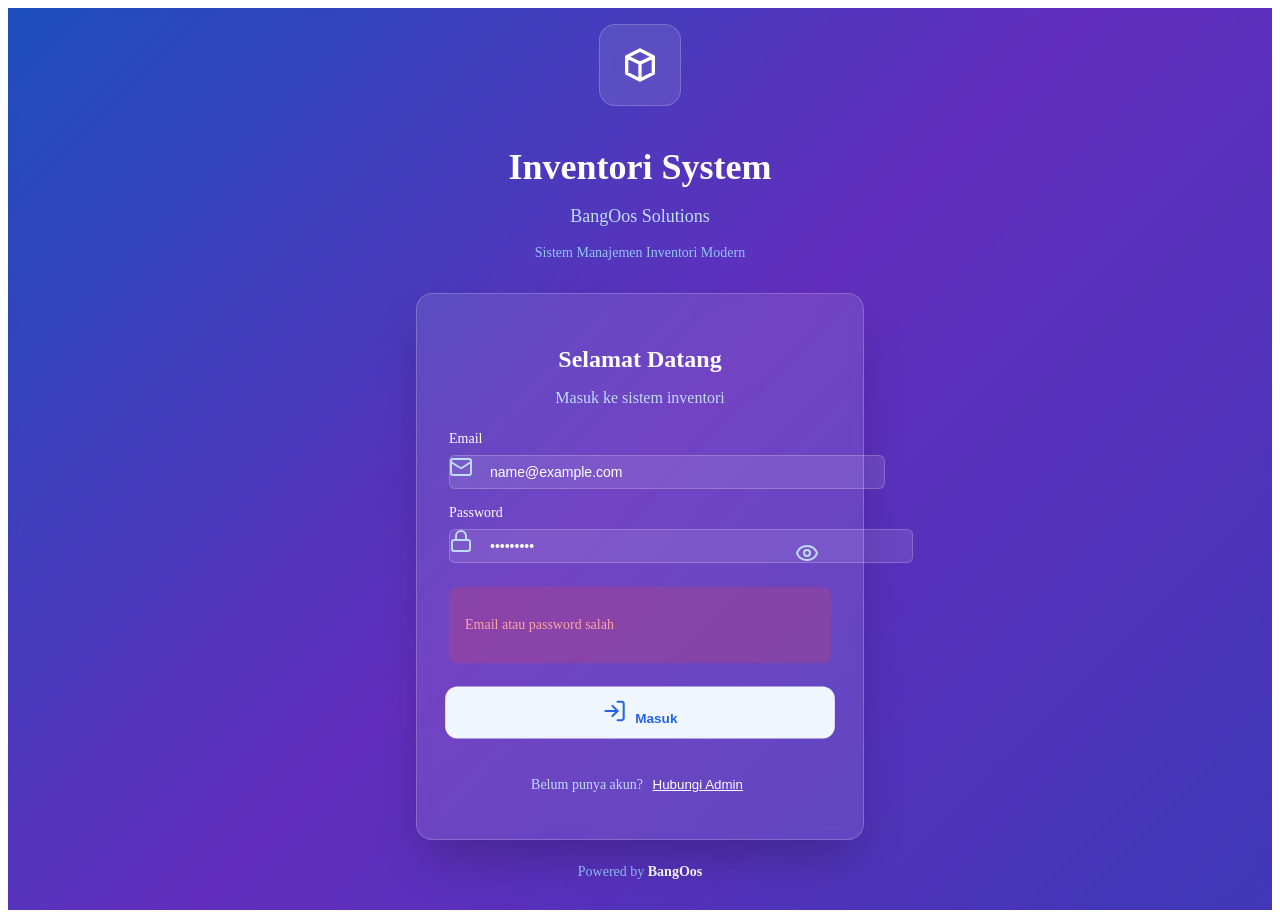
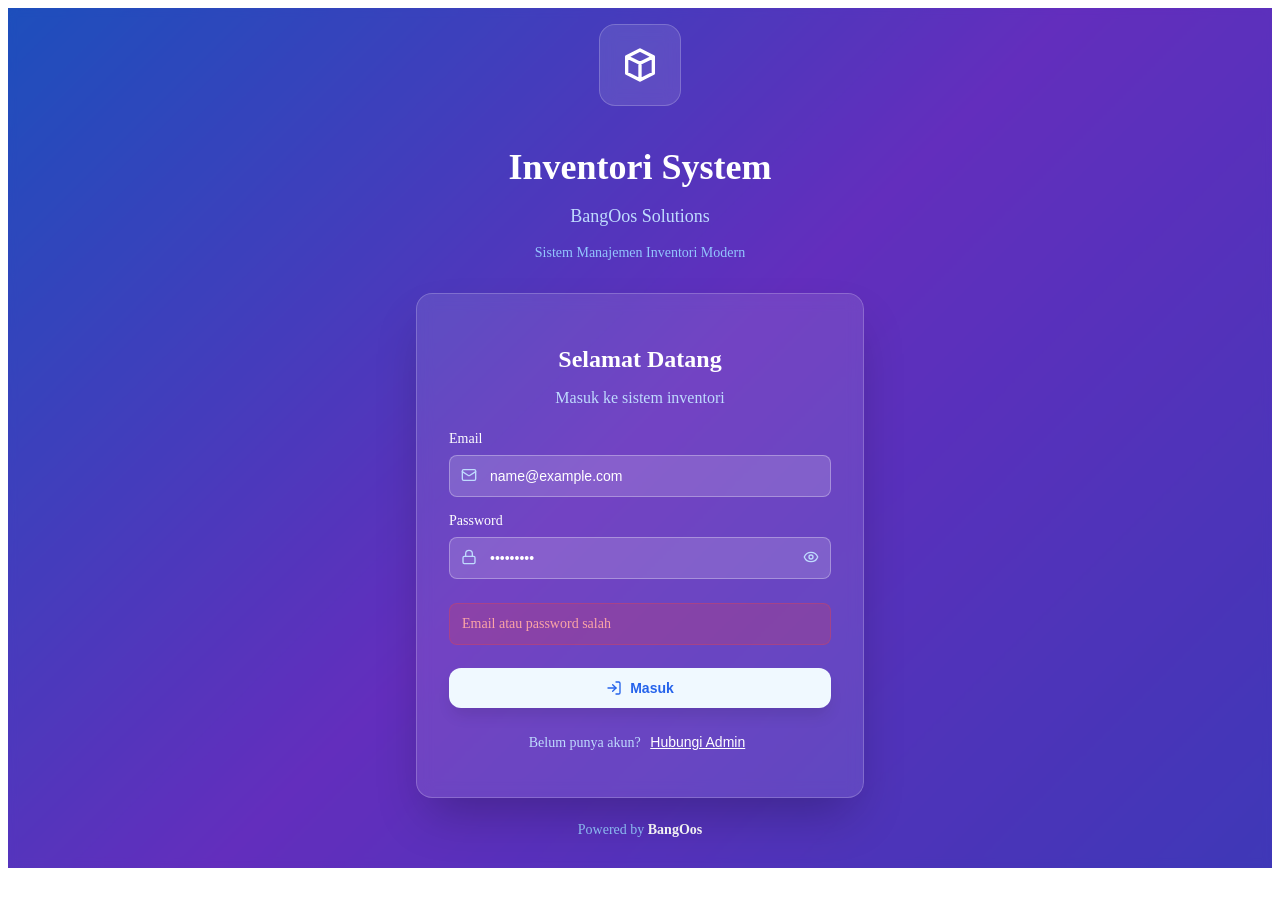
Before and after one commit to bangoosrox/bangoos-inventori, a Next.js app: page / in a window 1280 px wide. Both pictures are taken after typing "name@example.com", "Sample123" into the empty fields and a click on the button "Masuk". After the commit the page ends 876 px from the top, so only its background shows below. Built offline with nearby package versions, Linux system fonts and the light colour scheme; no server answers.

Commit message:
Complete rewrite of LoginForm with forceful inline styles

```diff
--- a/components/auth/LoginForm.tsx
+++ b/components/auth/LoginForm.tsx
@@ -33,35 +33,34 @@ export default function LoginForm() {
     }
   };
 
-  const inputStyle = {
-    backgroundColor: "rgba(255, 255, 255, 0.1)",
-    borderColor: "rgba(255, 255, 255, 0.2)",
-    color: "white",
-    paddingLeft: "2.5rem",
-    paddingRight: "2.5rem",
-  };
-
-  const buttonStyle = {
-    backgroundColor: "white",
-    color: "#2563eb",
-    fontWeight: "600",
-    padding: "0.75rem 1rem",
-    borderRadius: "0.75rem",
-    border: "none",
-    cursor: "pointer",
-    transition: "all 0.2s",
-    width: "100%",
-  };
-
   return (
-    <form onSubmit={handleSubmit} style={{ display: "flex", flexDirection: "column", gap: "1.5rem" }}>
-      <div style={{ display: "flex", flexDirection: "column", gap: "1rem" }}>
-        <div style={{ display: "flex", flexDirection: "column", gap: "0.5rem" }}>
-          <label htmlFor="email" style={{ color: "white", fontSize: "0.875rem", fontWeight: "500" }}>
+    <form onSubmit={handleSubmit}>
+      <div style={{ marginBottom: "1.5rem" }}>
+        <div style={{ marginBottom: "1rem" }}>
+          <label
+            htmlFor="email"
+            style={{
+              display: "block",
+              color: "white",
+              fontSize: "0.875rem",
+              fontWeight: "500",
+              marginBottom: "0.5rem",
+            }}
+          >
             Email
           </label>
           <div style={{ position: "relative" }}>
-            <Mail className="absolute left-3 top-3 h-4 w-4" style={{ color: "#BFDBFE" }} />
+            <Mail
+              style={{
+                position: "absolute",
+                left: "0.75rem",
+                top: "0.75rem",
+                width: "1rem",
+                height: "1rem",
+                color: "#BFDBFE",
+                zIndex: 1,
+              }}
+            />
             <input
               id="email"
               type="email"
@@ -70,24 +69,55 @@ export default function LoginForm() {
               onChange={(e) => setEmail(e.target.value)}
               required
               style={{
-                ...inputStyle,
                 width: "100%",
-                padding: "0.5rem 0.75rem 0.5rem 2.5rem",
-                borderRadius: "0.375rem",
-                border: "1px solid rgba(255, 255, 255, 0.2)",
+                padding: "0.75rem",
+                paddingLeft: "2.5rem",
+                backgroundColor: "rgba(255, 255, 255, 0.15)",
+                border: "1px solid rgba(255, 255, 255, 0.3)",
+                borderRadius: "0.5rem",
+                color: "white",
                 fontSize: "0.875rem",
                 outline: "none",
+                boxSizing: "border-box",
+                transition: "all 0.2s",
+              }}
+              onFocus={(e) => {
+                e.target.style.borderColor = "rgba(255, 255, 255, 0.5)";
+                e.target.style.backgroundColor = "rgba(255, 255, 255, 0.2)";
+              }}
+              onBlur={(e) => {
+                e.target.style.borderColor = "rgba(255, 255, 255, 0.3)";
+                e.target.style.backgroundColor = "rgba(255, 255, 255, 0.15)";
               }}
             />
           </div>
         </div>
 
-        <div style={{ display: "flex", flexDirection: "column", gap: "0.5rem" }}>
-          <label htmlFor="password" style={{ color: "white", fontSize: "0.875rem", fontWeight: "500" }}>
+        <div style={{ marginBottom: "1rem" }}>
+          <label
+            htmlFor="password"
+            style={{
+              display: "block",
+              color: "white",
+              fontSize: "0.875rem",
+              fontWeight: "500",
+              marginBottom: "0.5rem",
+            }}
+          >
             Password
           </label>
           <div style={{ position: "relative" }}>
-            <Lock className="absolute left-3 top-3 h-4 w-4" style={{ color: "#BFDBFE" }} />
+            <Lock
+              style={{
+                position: "absolute",
+                left: "0.75rem",
+                top: "0.75rem",
+                width: "1rem",
+                height: "1rem",
+                color: "#BFDBFE",
+                zIndex: 1,
+              }}
+            />
             <input
               id="password"
               type={showPassword ? "text" : "password"}
@@ -95,13 +125,26 @@ export default function LoginForm() {
               onChange={(e) => setPassword(e.target.value)}
               required
               style={{
-                ...inputStyle,
                 width: "100%",
-                padding: "0.5rem 2.5rem 0.5rem 2.5rem",
-                borderRadius: "0.375rem",
-                border: "1px solid rgba(255, 255, 255, 0.2)",
+                padding: "0.75rem",
+                paddingLeft: "2.5rem",
+                paddingRight: "2.5rem",
+                backgroundColor: "rgba(255, 255, 255, 0.15)",
+                border: "1px solid rgba(255, 255, 255, 0.3)",
+                borderRadius: "0.5rem",
+                color: "white",
                 fontSize: "0.875rem",
                 outline: "none",
+                boxSizing: "border-box",
+                transition: "all 0.2s",
+              }}
+              onFocus={(e) => {
+                e.target.style.borderColor = "rgba(255, 255, 255, 0.5)";
+                e.target.style.backgroundColor = "rgba(255, 255, 255, 0.2)";
+              }}
+              onBlur={(e) => {
+                e.target.style.borderColor = "rgba(255, 255, 255, 0.3)";
+                e.target.style.backgroundColor = "rgba(255, 255, 255, 0.15)";
               }}
             />
             <button
@@ -116,9 +159,18 @@ export default function LoginForm() {
                 color: "#BFDBFE",
                 cursor: "pointer",
                 padding: "0",
+                display: "flex",
+                alignItems: "center",
+                justifyContent: "center",
+              }}
+              onMouseOver={(e) => {
+                e.currentTarget.style.color = "white";
+              }}
+              onMouseOut={(e) => {
+                e.currentTarget.style.color = "#BFDBFE";
               }}
             >
-              {showPassword ? <EyeOff className="h-4 w-4" /> : <Eye className="h-4 w-4" />}
+              {showPassword ? <EyeOff style={{ width: "1rem", height: "1rem" }} /> : <Eye style={{ width: "1rem", height: "1rem" }} />}
             </button>
           </div>
         </div>
@@ -128,13 +180,21 @@ export default function LoginForm() {
         <div
           style={{
             backgroundColor: "rgba(239, 68, 68, 0.2)",
-            borderColor: "rgba(239, 68, 68, 0.3)",
-            borderWidth: "1px",
+            border: "1px solid rgba(239, 68, 68, 0.3)",
             borderRadius: "0.5rem",
-            padding: "1rem",
+            padding: "0.75rem",
+            marginBottom: "1.5rem",
           }}
         >
-          <p style={{ color: "#FCA5A5", fontSize: "0.875rem" }}>{error}</p>
+          <p
+            style={{
+              color: "#FCA5A5",
+              fontSize: "0.875rem",
+              margin: 0,
+            }}
+          >
+            {error}
+          </p>
         </div>
       )}
 
@@ -142,37 +202,52 @@ export default function LoginForm() {
         type="submit"
         disabled={loading}
         style={{
-          ...buttonStyle,
+          width: "100%",
+          backgroundColor: "white",
+          color: "#2563eb",
+          fontWeight: "600",
+          padding: "0.75rem 1rem",
+          borderRadius: "0.75rem",
+          border: "none",
+          cursor: loading ? "not-allowed" : "pointer",
+          fontSize: "0.875rem",
+          display: "flex",
+          alignItems: "center",
+          justifyContent: "center",
+          gap: "0.5rem",
+          transition: "all 0.2s",
           opacity: loading ? 0.5 : 1,
-          cursor: loading ? "not-allowed" : "pointer",
+          boxShadow: "0 4px 6px -1px rgba(0, 0, 0, 0.1)",
         }}
         onMouseOver={(e) => {
           if (!loading) {
-            e.currentTarget.style.backgroundColor = "#EFF6FF";
-            e.currentTarget.style.transform = "scale(1.02)";
+            e.currentTarget.style.backgroundColor = "#F0F9FF";
+            e.currentTarget.style.transform = "translateY(-1px)";
+            e.currentTarget.style.boxShadow = "0 10px 15px -3px rgba(0, 0, 0, 0.1)";
           }
         }}
         onMouseOut={(e) => {
           if (!loading) {
             e.currentTarget.style.backgroundColor = "white";
-            e.currentTarget.style.transform = "scale(1)";
+            e.currentTarget.style.transform = "translateY(0)";
+            e.currentTarget.style.boxShadow = "0 4px 6px -1px rgba(0, 0, 0, 0.1)";
           }
         }}
       >
         {loading ? (
           <>
-            <Loader2 className="mr-2 h-4 w-4 animate-spin" style={{ display: "inline-block", marginRight: "0.5rem" }} />
+            <Loader2 style={{ width: "1rem", height: "1rem", animation: "spin 1s linear infinite" }} />
             Masuk...
           </>
         ) : (
           <>
-            <LogIn className="mr-2 h-4 w-4" style={{ display: "inline-block", marginRight: "0.5rem" }} />
+            <LogIn style={{ width: "1rem", height: "1rem" }} />
             Masuk
           </>
         )}
       </button>
 
-      <div style={{ textAlign: "center" }}>
+      <div style={{ textAlign: "center", marginTop: "1.5rem" }}>
         <p style={{ color: "#BFDBFE", fontSize: "0.875rem" }}>
           Belum punya akun?{" "}
           <button
@@ -183,6 +258,7 @@ export default function LoginForm() {
               color: "white",
               textDecoration: "underline",
               cursor: "pointer",
+              fontSize: "0.875rem",
             }}
             onMouseOver={(e) => {
               e.currentTarget.style.color = "#DBEAFE";
```
